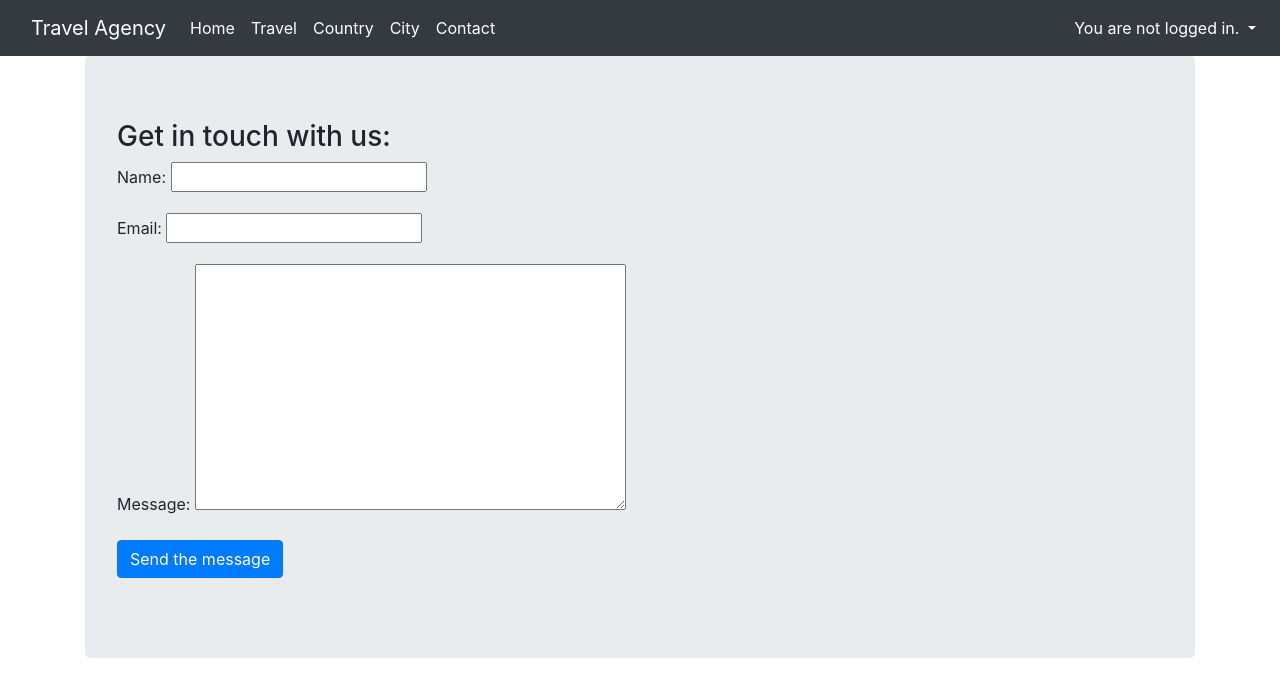
After one commit to DanielGyure/TravelProject, a Django app: page /contact in a window 1280 px wide. The commit adds this page. Shown: the top 697 px of the page. Run offline with Django 4.2, Linux system fonts and the light colour scheme; some libraries are stand-ins or nearby versions.

Commit message:
Added Contact form

```diff
--- a/TravelProject/TravelProject/urls.py
+++ b/TravelProject/TravelProject/urls.py
@@ -19,7 +19,7 @@ from viewer.views import (
     WelcomeView, TravelListView, TravelDetailView, CreateTravelView,
     UpdateTravelView, DeleteTravel, CountryListView, CountryDetailView, CreateCountryView,
     UpdateCountryView, DeleteCountry, CityListView, CityDetailView, CreateCityView, UpdateCityView,
-    DeleteCityView, RegisterUser, BookTravel
+    DeleteCityView, RegisterUser, BookTravel, ContactView
 )
 
 urlpatterns = [
@@ -43,4 +43,5 @@ urlpatterns = [
     path('accounts/', include('django.contrib.auth.urls')),
     path('register/', RegisterUser.as_view(), name='register'),
     path('travels/<int:pk>/booking', BookTravel.as_view(), name="book_travel"),
+    path('contact', ContactView.as_view(), name="contact"),
 ]
--- a/TravelProject/viewer/forms.py
+++ b/TravelProject/viewer/forms.py
@@ -1,6 +1,11 @@
 from django import forms
 from django.contrib.auth.forms import UserCreationForm
 from .models import Profile, Booking
+
+class ContactForm(forms.Form):
+    name = forms.CharField(max_length=50)
+    email = forms.EmailField()
+    message = forms.CharField(max_length=500, widget=forms.Textarea)
 
 class RegisterUserForm(UserCreationForm):
 
--- a/TravelProject/viewer/templates/base.html
+++ b/TravelProject/viewer/templates/base.html
@@ -31,6 +31,9 @@
             </a>
             <a class="nav-item nav-link active" href="{% url 'cities' %}">
               City
+            </a>
+            <a class="nav-item nav-link active" href="{% url 'contact' %}">
+              Contact
             </a>
           </div>
         </div>
--- /dev/null
+++ b/TravelProject/viewer/templates/contact.html
@@ -0,0 +1,18 @@
+{% extends 'base.html'  %}
+
+{% block content %}
+
+<h3>Get in touch with us:</h3>
+
+<form method="post">
+
+    {% csrf_token %}
+
+    {{form.as_p}}
+
+    <input type="submit" value="Send the message" class="btn btn-primary">
+
+</form>
+
+
+{% endblock %}
--- a/TravelProject/viewer/views.py
+++ b/TravelProject/viewer/views.py
@@ -4,7 +4,7 @@ from django.views.generic import TemplateView, ListView, DetailView, CreateView,
 from django.shortcuts import render
 from viewer.models import Travel, Country, City, Profile
 from django.urls import reverse_lazy
-from viewer.forms import RegisterUserForm, BookTravelForm
+from viewer.forms import RegisterUserForm, BookTravelForm, ContactForm
 from django.contrib.auth.mixins import LoginRequiredMixin, PermissionRequiredMixin
 
 # Create your views here.
@@ -128,3 +128,14 @@ class BookTravel(LoginRequiredMixin, FormView):
     def form_valid(self, form):
         form.save()
         return super(BookTravel, self).form_valid(form)
+
+class ContactView(FormView):
+    template_name = 'contact.html'
+    form_class = ContactForm
+    success_url = reverse_lazy('travels')
+
+    def form_valid(self, form):
+        result = super().form_valid(form)
+        cleaned_data = form.cleaned_data
+        print(cleaned_data)
+        return render(self.request, 'contact_success.html')
```
Also changed, not shown: TravelProject/viewer/templates/contact_success.html (added, +7 -0 lines).
